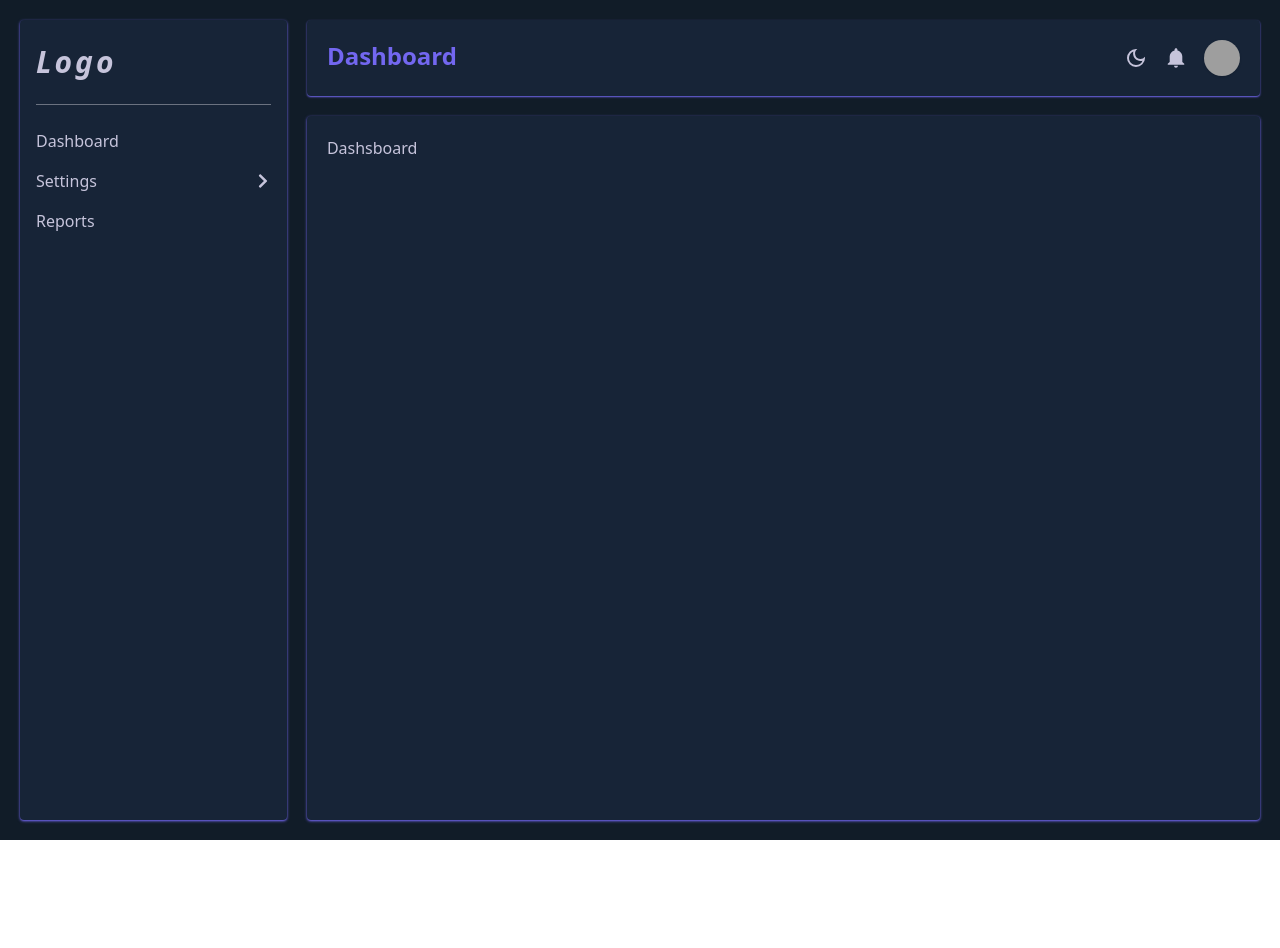
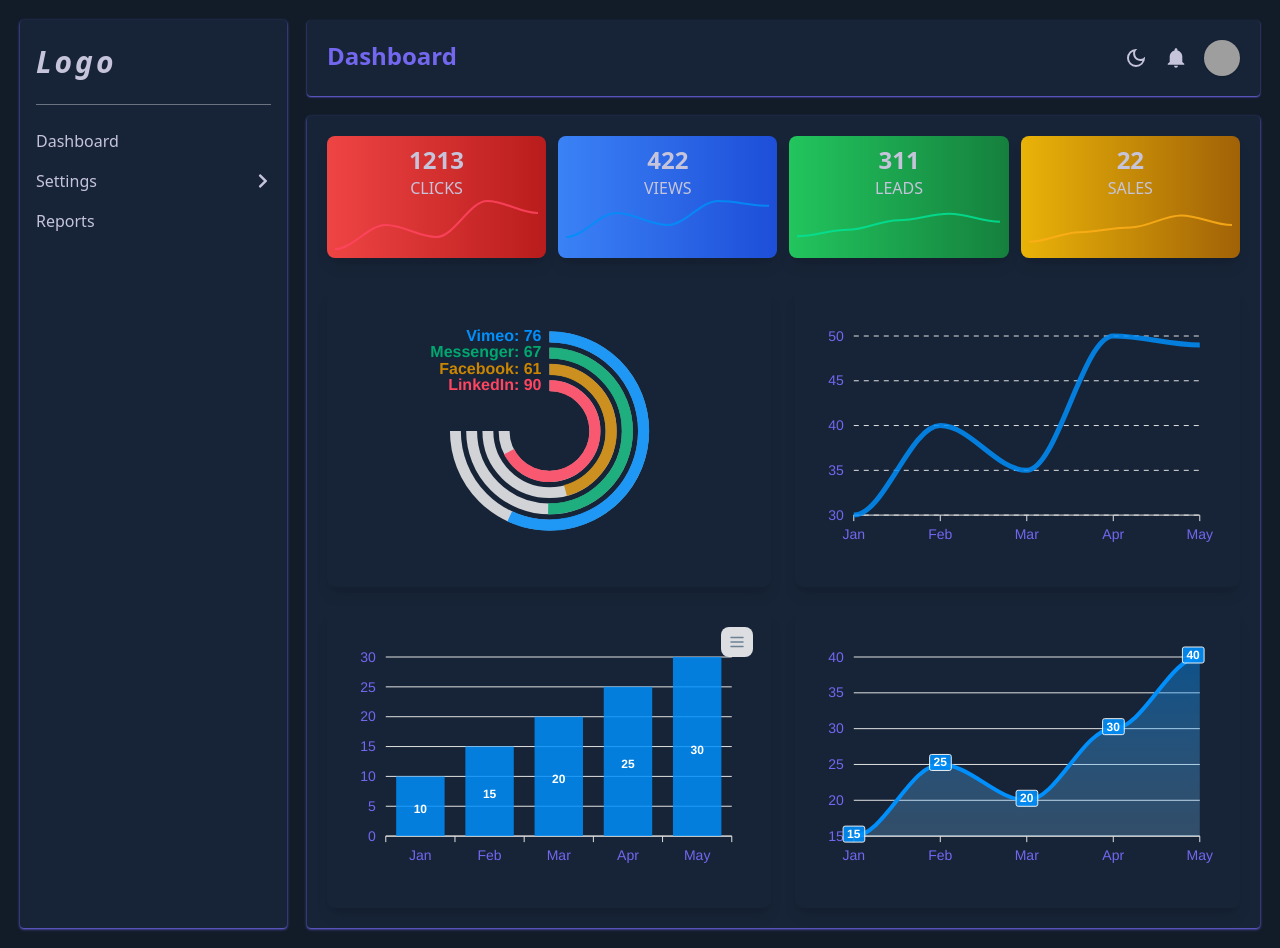
Before and after one commit to MehediAhsan/dynamic-application-frontend, a React (Vite) app: page /dashboard in a window 1280 px wide. Before the commit the page ends 840 px from the top, so only its background shows below. Built offline with nearby package versions, Linux system fonts and the light colour scheme; grey boxes are pictures that could not be loaded.

Commit message:
added multiple charts on dashboard

```diff
--- a/package.json
+++ b/package.json
@@ -11,6 +11,7 @@
   },
   "dependencies": {
     "react": "^18.2.0",
+    "react-apexcharts": "^1.7.0",
     "react-dom": "^18.2.0",
     "react-hook-form": "^7.51.5",
     "react-icons": "^5.2.1",
--- a/src/pages/dashboard/Dashboard.jsx
+++ b/src/pages/dashboard/Dashboard.jsx
@@ -1,8 +1,151 @@
+import Chart from "react-apexcharts";
 
 const Dashboard = () => {
+    const sparkOptions = {
+        chart: { type: "line", sparkline: { enabled: true } },
+        stroke: { curve: "smooth", width: 2 },
+        tooltip: {
+            theme: "dark",
+            style: { fontSize: "14px", colors: ["#7367F0"] }
+        },
+    };
+
+    const sparkData = [
+        { id: "spark1", value: 1213, label: "CLICKS", color: "#ff4560", gradient: "from-red-500 to-red-700", data: [10, 20, 15, 30, 25] },
+        { id: "spark2", value: 422, label: "VIEWS", color: "#008ffb", gradient: "from-blue-500 to-blue-700", data: [5, 15, 10, 20, 18] },
+        { id: "spark3", value: 311, label: "LEADS", color: "#00e396", gradient: "from-green-500 to-green-700", data: [8, 12, 18, 22, 17] },
+        { id: "spark4", value: 22, label: "SALES", color: "#feb019", gradient: "from-yellow-500 to-yellow-700", data: [3, 7, 9, 14, 10] },
+    ];
+    const radialOptions = {
+        chart: {
+            height: 250,
+            type: 'radialBar',
+        },
+        plotOptions: {
+            radialBar: {
+                offsetY: 0,
+                startAngle: 0,
+                endAngle: 270,
+                hollow: {
+                    margin: 5,
+                    size: '30%',
+                    background: 'transparent',
+                    image: undefined,
+                },
+                dataLabels: {
+                    name: {
+                        show: false,
+                    },
+                    value: {
+                        show: false,
+                    }
+                },
+                barLabels: {
+                    enabled: true,
+                    useSeriesColors: true,
+                    offsetX: -8,
+                    fontSize: '16px',
+                    formatter: function (seriesName, opts) {
+                        return seriesName + ":  " + opts.w.globals.series[opts.seriesIndex]
+                    },
+                },
+            }
+        },
+
+        labels: ['Vimeo', 'Messenger', 'Facebook', 'LinkedIn'],
+        responsive: [{
+            breakpoint: 480,
+            options: {
+                legend: {
+                    show: false
+                }
+            }
+        }]
+    };
+    const radialSeries = [76, 67, 61, 90];
+
+
+    const lineOptions = {
+        chart: { type: "line", toolbar: { show: false } },
+        stroke: { curve: "smooth" },
+        xaxis: {
+            categories: ["Jan", "Feb", "Mar", "Apr", "May"],
+            labels: { style: { colors: "#7367F0", fontSize: "14px" } },
+        },
+        yaxis: {
+            labels: { style: { colors: "#7367F0", fontSize: "14px" } },
+        },
+        tooltip: {
+            theme: "dark",
+            style: { fontSize: "14px", colors: ["#7367F0"] }
+        },
+        grid: { strokeDashArray: 5 },
+    };
+    const lineSeries = [{ name: "Adwords", data: [30, 40, 35, 50, 49] }];
+
+
+    const barOptions = {
+        chart: { type: "bar" },
+        xaxis: {
+            categories: ["Jan", "Feb", "Mar", "Apr", "May"],
+            labels: { style: { colors: "#7367F0", fontSize: "14px" } },
+        },
+        yaxis: {
+            labels: { style: { colors: "#7367F0", fontSize: "14px" } },
+        },
+        tooltip: {
+            theme: "dark",
+            style: { fontSize: "14px", colors: ["#7367F0"] }
+        },
+    };
+    const barSeries = [{ name: "Sales", data: [10, 15, 20, 25, 30] }];
+
+
+    const areaOptions = {
+        chart: { type: "area", toolbar: { show: false } },
+        stroke: { curve: "smooth" },
+        xaxis: {
+            categories: ["Jan", "Feb", "Mar", "Apr", "May"],
+            labels: { style: { colors: "#7367F0", fontSize: "14px" } },
+        },
+        yaxis: {
+            labels: { style: { colors: "#7367F0", fontSize: "14px" } },
+        },
+        tooltip: {
+            theme: "dark",
+            style: { fontSize: "14px", colors: ["#7367F0"] }
+        },
+    };
+    const areaSeries = [{ name: "Revenue", data: [15, 25, 20, 30, 40] }];
+
     return (
-        <div>
-            Dashsboard
+        <div className="container mx-auto">
+
+            <div className="grid grid-cols-1 md:grid-cols-2 lg:grid-cols-4 gap-3">
+                {sparkData.map((item) => (
+                    <div key={item.id} className={`p-2 rounded-lg shadow-lg text-center bg-gradient-to-r ${item.gradient}`}
+                    >
+                        <h3 className="text-2xl font-bold">{item.value}</h3>
+                        <h4 className="">{item.label}</h4>
+                        <Chart options={{ ...sparkOptions, colors: [item.color] }} series={[{ data: item.data }]} type="line" height={50} />
+                    </div>
+                ))}
+            </div>
+
+            <div className="grid grid-cols-1 md:grid-cols-2 gap-6 mt-8">
+                <div className="p-4 rounded-lg shadow-lg">
+                    <Chart options={radialOptions} series={radialSeries} type="radialBar" height={250} />
+                </div>
+                <div className="p-4 rounded-lg shadow-lg">
+                    <Chart options={lineOptions} series={lineSeries} type="line" height={250} />
+                </div>
+                <div className="p-4 rounded-lg shadow-lg">
+                    <Chart options={barOptions} series={barSeries} type="bar" height={250} />
+                </div>
+                <div className="p-4 rounded-lg shadow-lg">
+                    <Chart options={areaOptions} series={areaSeries} type="area" height={250} />
+                </div>
+            </div>
         </div>
     );
 };
```
Also changed, not shown: 1 other file (tests, documents, lock files or other folders).
